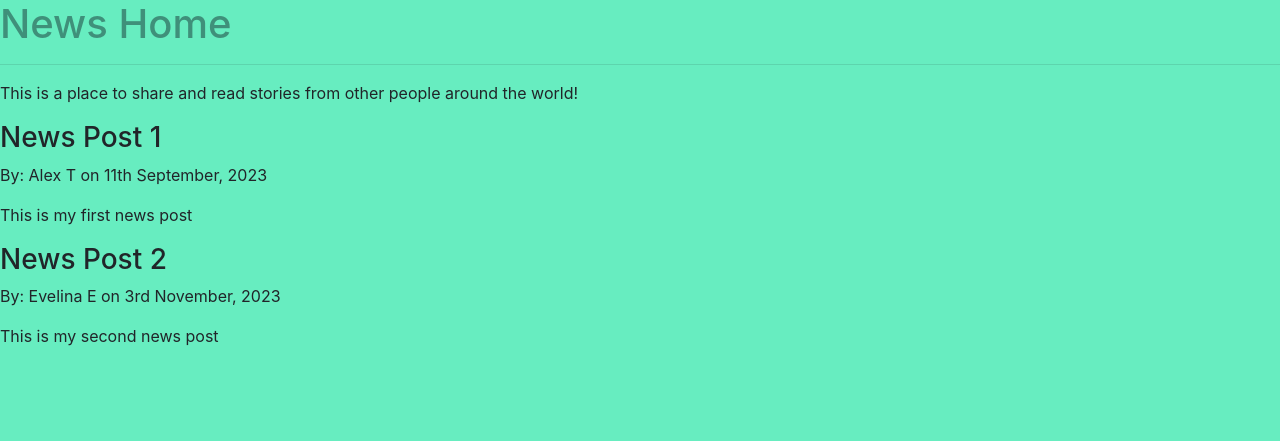
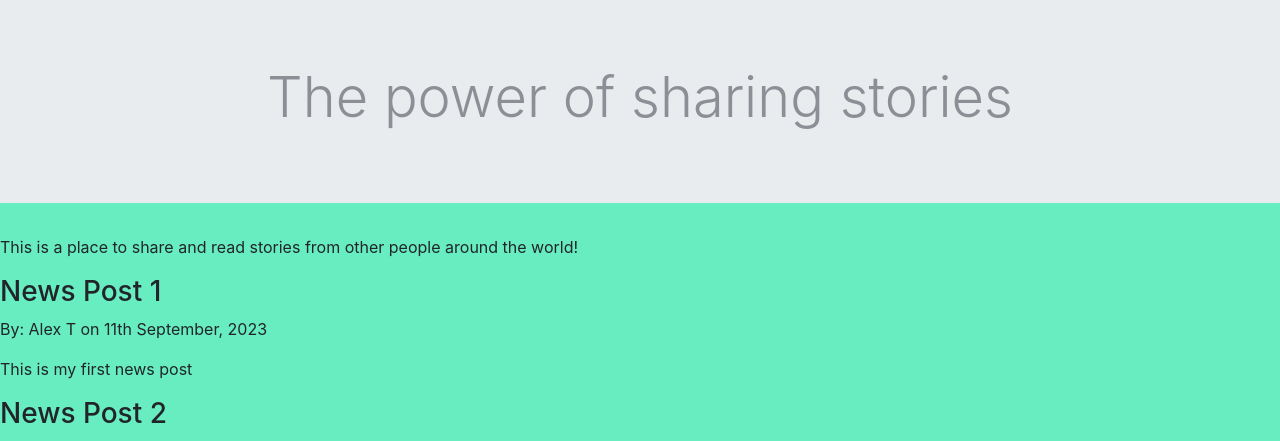
Before and after one commit to AVTpepper/news-app, a Django app: page / in a window 1280 px wide. Shown: the part 72-513 px from the top of the page. Run offline with Django 4.2, Linux system fonts and the light colour scheme; some libraries are stand-ins or nearby versions.

Commit message:
Add: jumbotron headline

```diff
--- a/news_blog/templates/news_blog/index.html
+++ b/news_blog/templates/news_blog/index.html
@@ -2,8 +2,13 @@
 
 
 {% block content %}
-    <h1>News Home</h1>
-    <hr>
+    <!-- <h1>News Home</h1>
+    <hr> -->
+    <div class="jumbotron jumbotron-fluid">
+        <div class="container text-center">
+            <h1 class="display-4">The power of sharing stories</h1>
+        </div>
+    </div>
     <p>This is a place to share and read stories from other people around the world!</p>
     {% for posts in posts %}
         <h3>{{ posts.title }}</h3>
```
